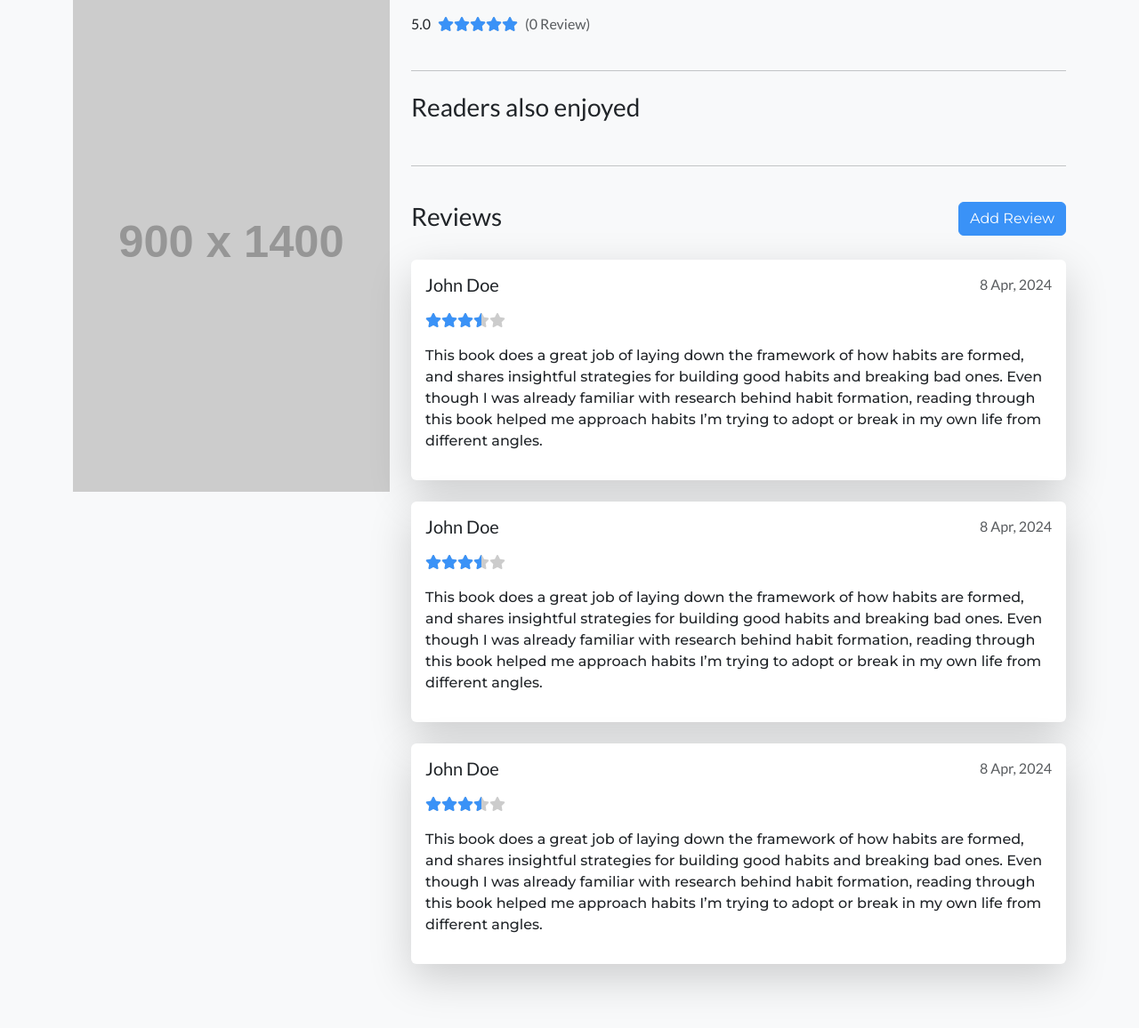
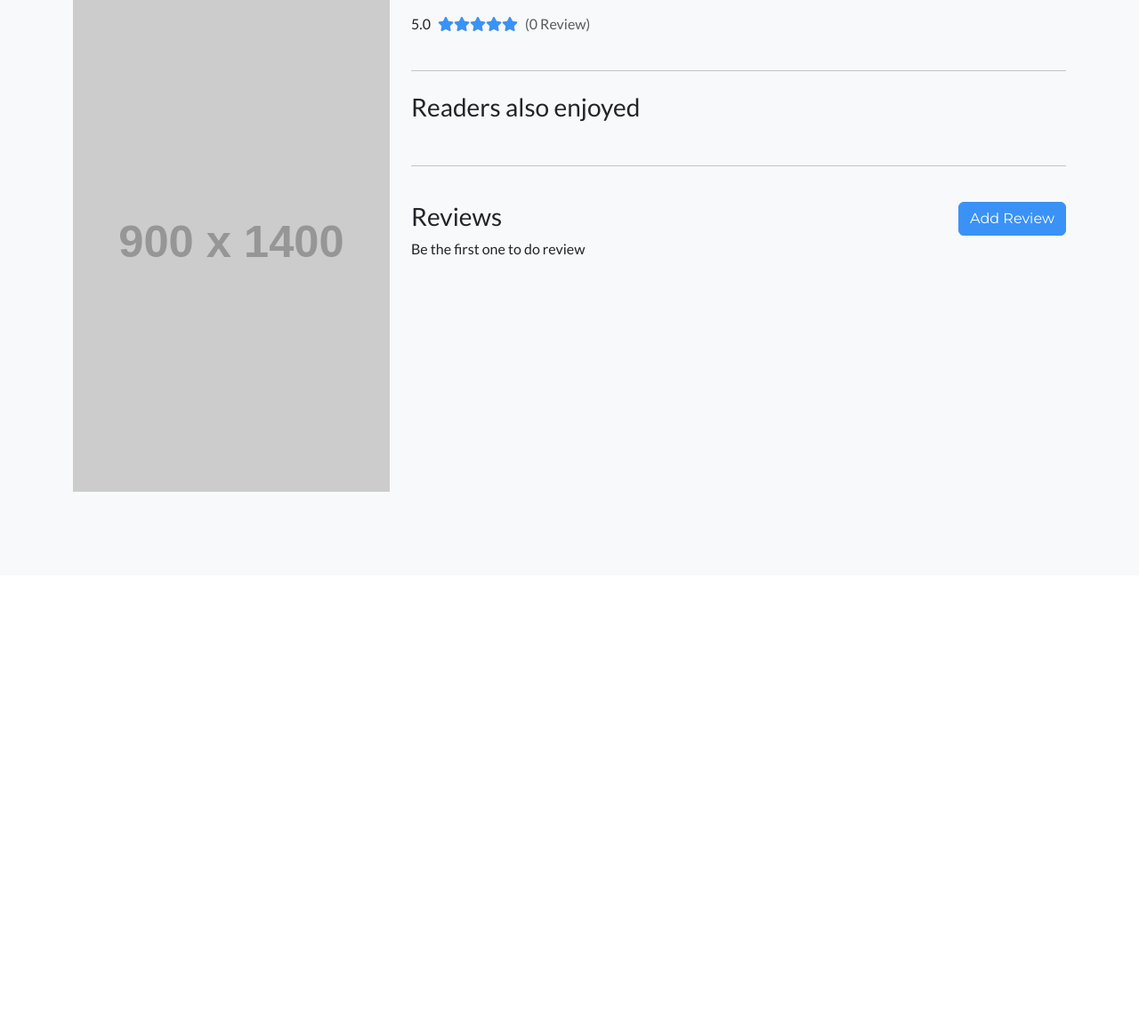
Before and after one commit to 06tejaswini/book-review-app, a Laravel app: template resources/views/book-detail.blade.php in a window 1280 px wide. Shown: the part 153-1309 px from the top of the page at 89% size. After the commit the page ends 706 px from the top, so only its background shows below. Run offline with Laravel 12, Linux system fonts and the light colour scheme; the template is opened without the code that fills it, so the values that code supplies are empty; grey boxes labelled with a size stand in for pictures from a placeholder-image service; some libraries are stand-ins or nearby versions.

Commit message:
Showing the Review

```diff
--- a/app/Http/Controllers/HomeController.php
+++ b/app/Http/Controllers/HomeController.php
@@ -24,7 +24,11 @@ class HomeController extends Controller
     }
     // This method wil show book detail page
     public function detail($id){
-        $book = Book::findOrFail($id);
+        $book = Book::with(['reviews.user','reviews'=> function($query){
+            $query->where('status',1);
+        }])->findOrFail($id);
+        // dd($book);
+
         if($book->status==0){
             abort(404);
         }
--- a/app/Models/Review.php
+++ b/app/Models/Review.php
@@ -2,9 +2,15 @@
 
 namespace App\Models;
 
+use Illuminate\Database\Eloquent\Factories\HasFactory;
 use Illuminate\Database\Eloquent\Model;
 
 class Review extends Model
 {
     //
+    use HasFactory;
+
+    public function user(){
+        return $this->belongsTo(User::class);
+    }
 }
--- a/resources/views/book-detail.blade.php
+++ b/resources/views/book-detail.blade.php
@@ -115,12 +115,19 @@
                                     </div>
                                 </div>
 
-                                <div class="card border-0 shadow-lg my-4">
+                                @if ($book->reviews->isNotEmpty())
+                                    @foreach ($book->reviews as $review)
+                                        <div class="card border-0 shadow-lg my-4">
                                     <div class="card-body">
                                         <div class="d-flex justify-content-between">
-                                            <h5 class="mb-3">John Doe</h4>
-                                            <span class="text-muted">8 Apr, 2024</span>
+                                            <h5 class="mb-3">{{ $review->user->name }}</h4>
+                                            <span class="text-muted">
+                                                {{ \Carbon\Carbon::parse($review->created_at)->format('d M, Y') }}
+                                            </span>
                                         </div>
+                                        @php
+                                            $ratingPer = ($review->rating/5)*100;
+                                        @endphp
 
                                         <div class="mb-3">
                                             <div class="star-rating d-inline-flex" title="">
@@ -132,7 +139,7 @@
                                                         <i class="fa fa-star" aria-hidden="true"></i>
                                                         <i class="fa fa-star" aria-hidden="true"></i>
 
-                                                        <div class="front-stars" style="width: 70%">
+                                                        <div class="front-stars" style="width: {{ $ratingPer }}%">
                                                             <i class="fa fa-star" aria-hidden="true"></i>
                                                             <i class="fa fa-star" aria-hidden="true"></i>
                                                             <i class="fa fa-star" aria-hidden="true"></i>
@@ -145,80 +152,20 @@
 
                                         </div>
                                         <div class="content">
-                                            <p>This book does a great job of laying down the framework of how habits are formed, and shares insightful strategies for building good habits and breaking bad ones. Even though I was already familiar with research behind habit formation, reading through this book helped me approach habits I’m trying to adopt or break in my own life from different angles.</p>
-                                        </div>
+                                            <p>{{ $review->review }}</p>
+                                            </div>
                                     </div>
                                 </div>
-
-                                <div class="card border-0 shadow-lg my-4">
-                                    <div class="card-body">
-                                        <div class="d-flex justify-content-between">
-                                            <h5 class="mb-3">John Doe</h4>
-                                            <span class="text-muted">8 Apr, 2024</span>
-                                        </div>
-
-                                        <div class="mb-3">
-                                            <div class="star-rating d-inline-flex" title="">
-                                                <div class="star-rating d-inline-flex " title="">
-                                                    <div class="back-stars ">
-                                                        <i class="fa fa-star " aria-hidden="true"></i>
-                                                        <i class="fa fa-star" aria-hidden="true"></i>
-                                                        <i class="fa fa-star" aria-hidden="true"></i>
-                                                        <i class="fa fa-star" aria-hidden="true"></i>
-                                                        <i class="fa fa-star" aria-hidden="true"></i>
-
-                                                        <div class="front-stars" style="width: 70%">
-                                                            <i class="fa fa-star" aria-hidden="true"></i>
-                                                            <i class="fa fa-star" aria-hidden="true"></i>
-                                                            <i class="fa fa-star" aria-hidden="true"></i>
-                                                            <i class="fa fa-star" aria-hidden="true"></i>
-                                                            <i class="fa fa-star" aria-hidden="true"></i>
-                                                        </div>
-                                                    </div>
-                                                </div>
-                                            </div>
-
-                                        </div>
-                                        <div class="content">
-                                            <p>This book does a great job of laying down the framework of how habits are formed, and shares insightful strategies for building good habits and breaking bad ones. Even though I was already familiar with research behind habit formation, reading through this book helped me approach habits I’m trying to adopt or break in my own life from different angles.</p>
-                                        </div>
-                                    </div>
+                                    @endforeach
+                                @else
+                                <div>
+                                    Be the first one to do review
                                 </div>
 
-                                <div class="card border-0 shadow-lg my-4">
-                                    <div class="card-body">
-                                        <div class="d-flex justify-content-between">
-                                            <h5 class="mb-3">John Doe</h4>
-                                            <span class="text-muted">8 Apr, 2024</span>
-                                        </div>
+                                @endif
 
-                                        <div class="mb-3">
-                                            <div class="star-rating d-inline-flex" title="">
-                                                <div class="star-rating d-inline-flex " title="">
-                                                    <div class="back-stars ">
-                                                        <i class="fa fa-star " aria-hidden="true"></i>
-                                                        <i class="fa fa-star" aria-hidden="true"></i>
-                                                        <i class="fa fa-star" aria-hidden="true"></i>
-                                                        <i class="fa fa-star" aria-hidden="true"></i>
-                                                        <i class="fa fa-star" aria-hidden="true"></i>
 
-                                                        <div class="front-stars" style="width: 70%">
-                                                            <i class="fa fa-star" aria-hidden="true"></i>
-                                                            <i class="fa fa-star" aria-hidden="true"></i>
-                                                            <i class="fa fa-star" aria-hidden="true"></i>
-                                                            <i class="fa fa-star" aria-hidden="true"></i>
-                                                            <i class="fa fa-star" aria-hidden="true"></i>
-                                                        </div>
-                                                    </div>
-                                                </div>
-                                            </div>
 
-                                        </div>
-                                        <div class="content">
-                                            <p>This book does a great job of laying down the framework of how habits are formed, and shares insightful strategies for building good habits and breaking bad ones. Even though I was already familiar with research behind habit formation, reading through this book helped me approach habits I’m trying to adopt or break in my own life from different angles.</p>
-                                        </div>
-                                    </div>
-                                </div>
                             </div>
                         </div>
                     </div>
```
Also changed, not shown: app/Models/Book.php (+7 -0 lines).
